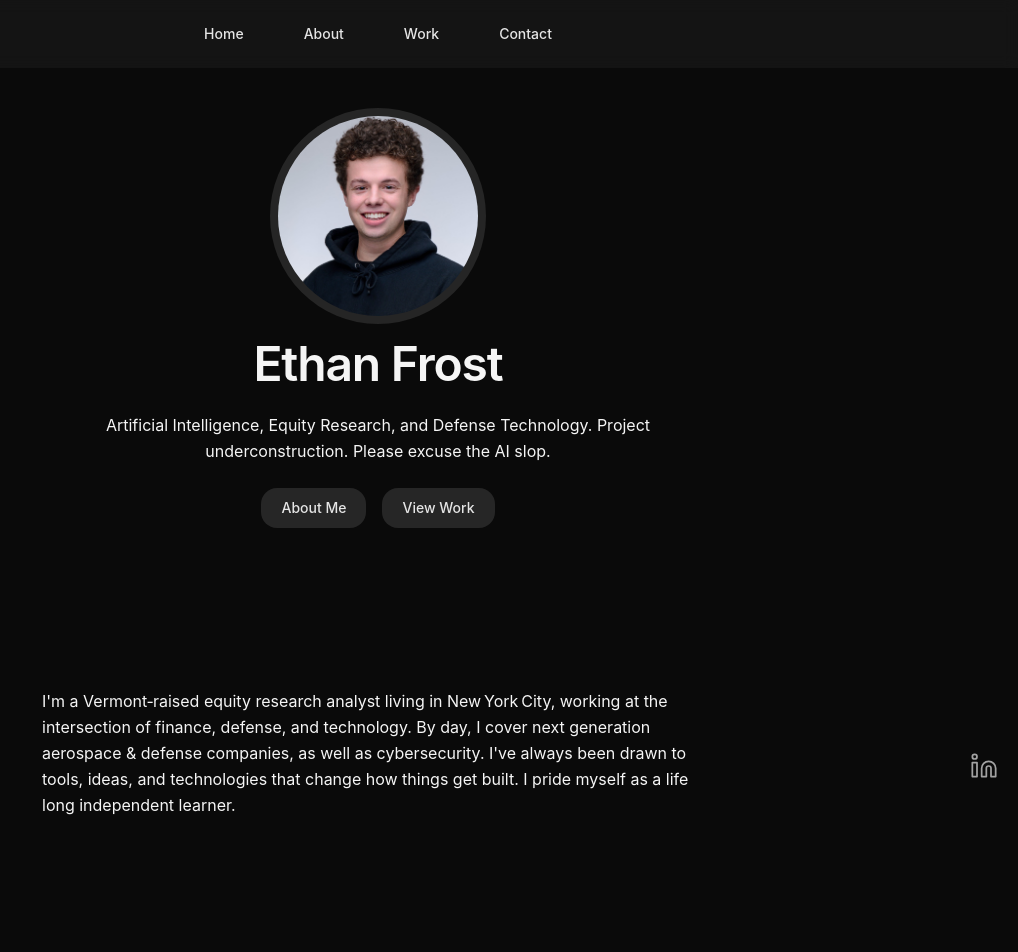
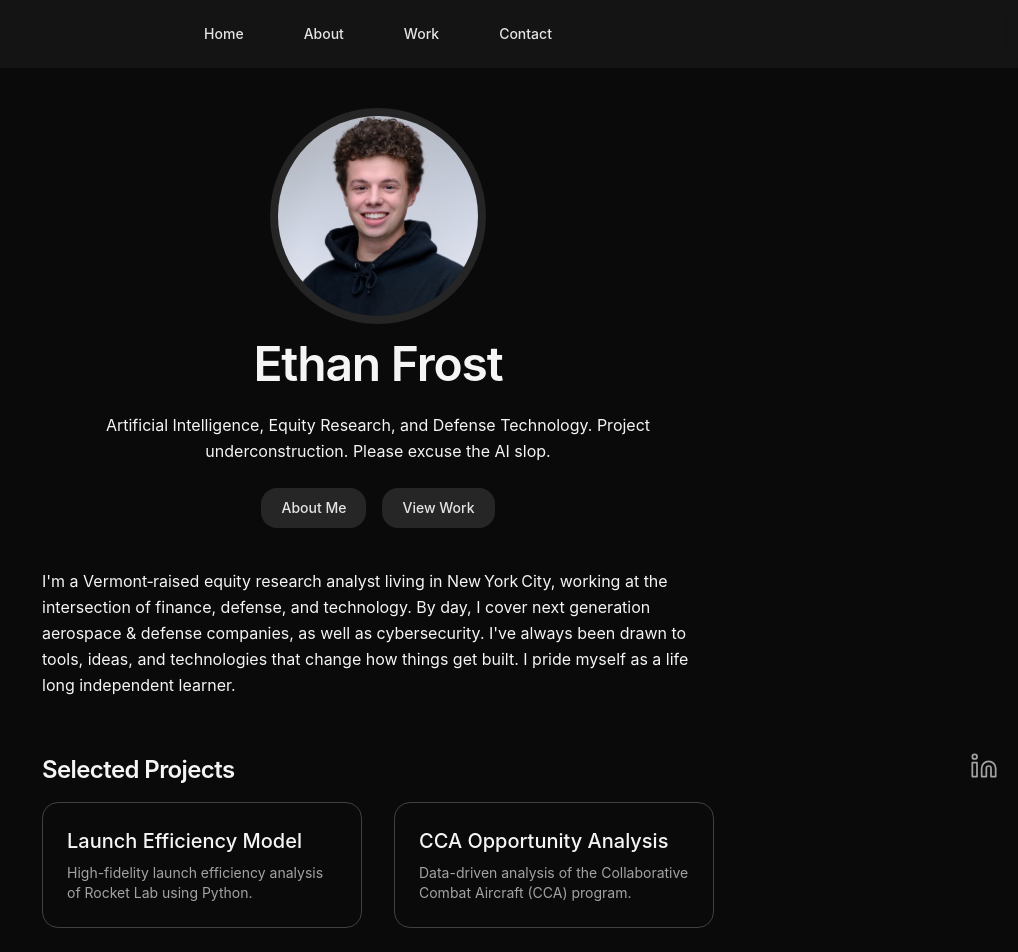
Before and after one commit to ethan-frost-xyz/personal-site, a Next.js app: page / in a window 1280 px wide. Shown: the top 952 px of the page, without its empty margins (262-1280 px from the left). Built offline with nearby package versions, Linux system fonts and the light colour scheme.

Commit message:
vertical spacing adjustment on main page

```diff
--- a/src/app/page.tsx
+++ b/src/app/page.tsx
@@ -14,7 +14,7 @@ export const metadata: Metadata = {
 export default function Home() {
   return (
     <>
-      <main className="space-y-24">
+      <main className="space-y-6">
         {/* ---------------- Hero Section ---------------- */}
         <section id="hero" className="flex flex-col items-center text-center space-y-6">
           <div className="relative">
@@ -43,7 +43,7 @@ export default function Home() {
           </div>
         </section>
         {/* ---------------- Introduction ---------------- */}
-        <Section id="introduction">
+        <Section id="introduction" className='py-4'>
           <P>
             I&apos;m a Vermont‑raised equity research analyst living in New York City, working at the
             intersection of finance, defense, and technology. By day, I cover
@@ -54,7 +54,7 @@ export default function Home() {
         </Section>
 
         {/* ---------------- Project Teasers ---------------- */}
-        <Section id="projects" className="space-y-4">
+        <Section id="projects" className="space-y-4 py-4">
           <H2>Selected Projects</H2>
 
           <div className="grid grid-cols-1 gap-8 md:grid-cols-2">
```
